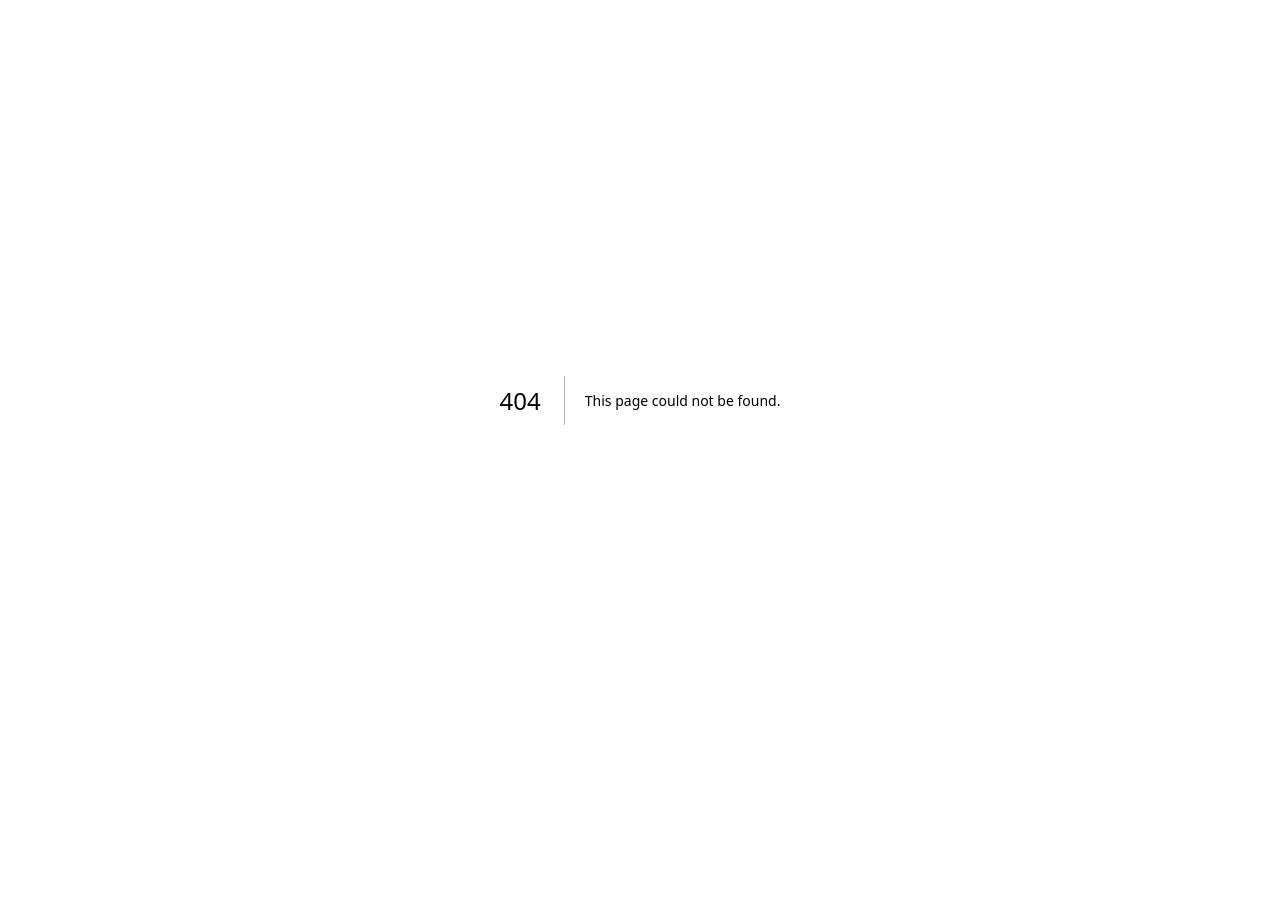
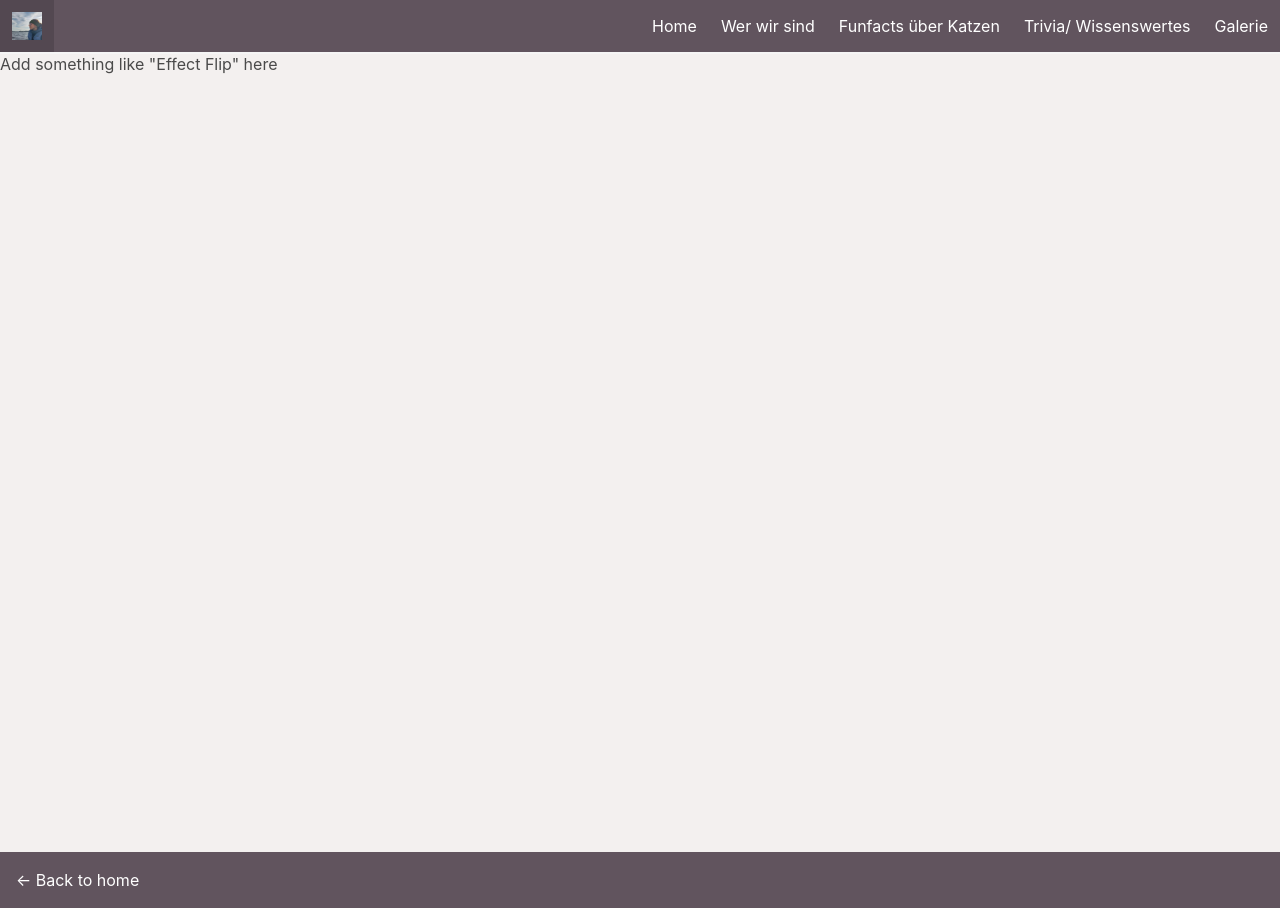
Before and after one commit to sarah-die/all-about-cats, a Next.js app: page /funfacts in a window 1280 px wide. Before the commit this address had no page. Before the commit the page ends 800 px from the top, so only its background shows below. Built offline with nearby package versions, Linux system fonts and the light colour scheme.

Commit message:
New Page funfacts

```diff
--- /dev/null
+++ b/src/pages/funfacts.tsx
@@ -0,0 +1,13 @@
+import Layout from "@/components/Layout";
+import Head from "next/head";
+
+export default function Funfacts() {
+    return (
+        <Layout>
+            <Head>
+                <title>Funfacts</title>
+            </Head>
+            <div>Add something like "Effect Flip" here</div>
+        </Layout>
+    )
+}
```
